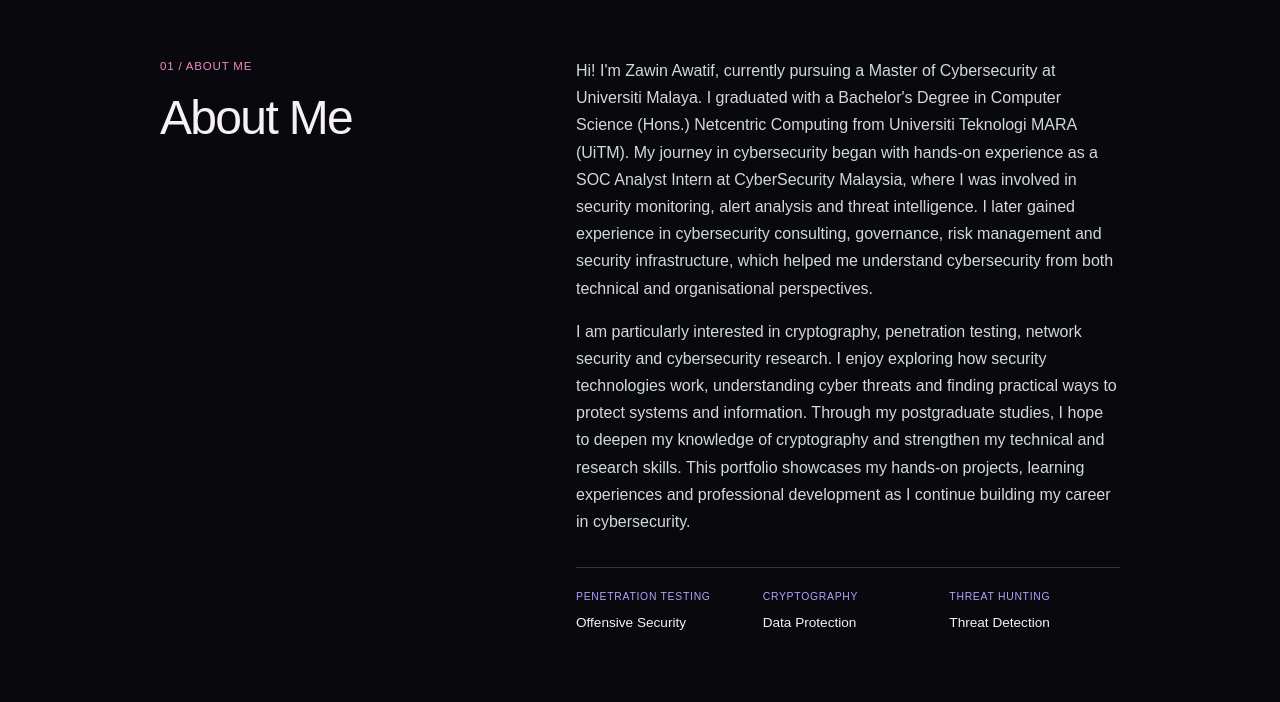
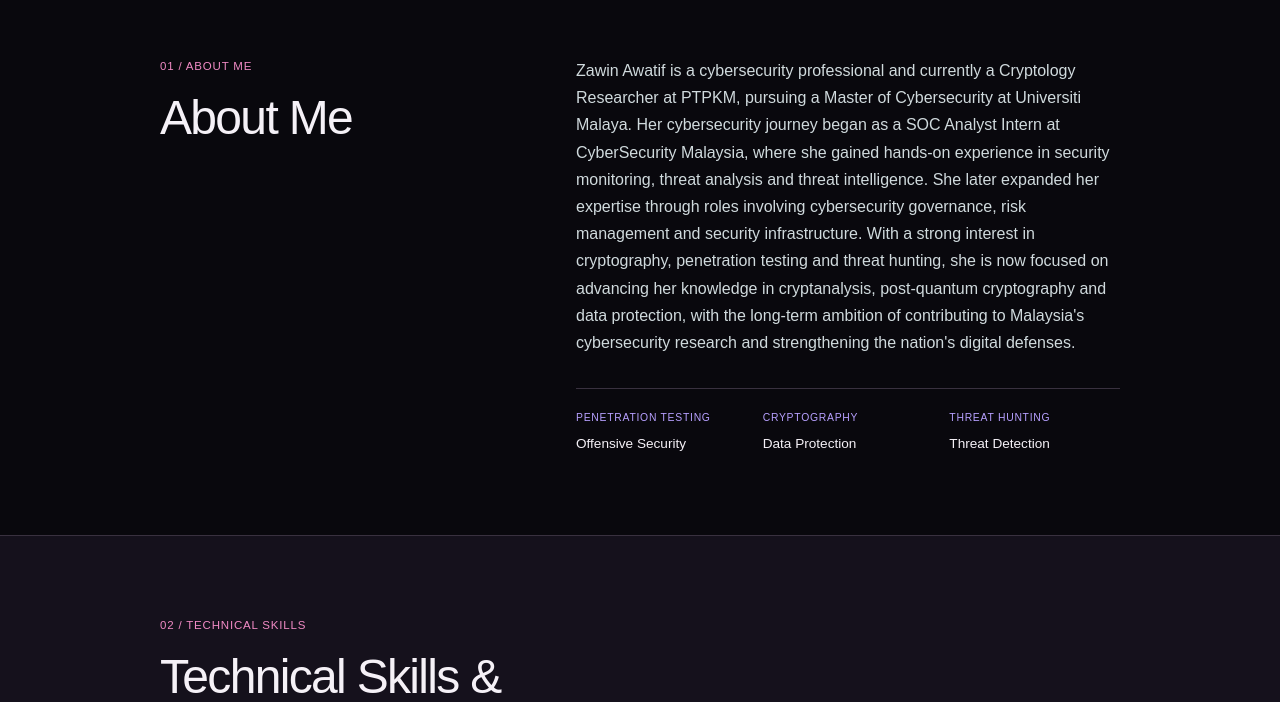
Before and after one commit to WinZapri/cybersecurity-portfolio, a Jekyll site: the page built from index.md, in a window 1280 px wide and 900 px high, scrolled down 458 px, cut to the strip 198-900 px from the top of the window. Built offline with Jekyll 4.4.1, drawn with Linux system fonts in a browser that asks for light colours.

Commit message:
content: update about me biography (#25)
* content: update about me biography

Co-authored-by: Copilot App <223556219+Copilot@users.noreply.github.com>

* style: remove highlights from about me biography

Co-authored-by: Copilot App <223556219+Copilot@users.noreply.github.com>

---------

Co-authored-by: GitHub Copilot <223556219+Copilot@users.noreply.github.com>

```diff
--- a/index.md
+++ b/index.md
@@ -23,8 +23,7 @@ description: Coursework and learning notes by Zawin Awatif, a postgraduate cyber
     <h2 id="about-title">About Me</h2>
   </div>
   <div class="section-body">
-    <p>Hi! I'm Zawin Awatif, currently pursuing a Master of Cybersecurity at Universiti Malaya. I graduated with a Bachelor's Degree in Computer Science (Hons.) Netcentric Computing from Universiti Teknologi MARA (UiTM). My journey in cybersecurity began with hands-on experience as a SOC Analyst Intern at CyberSecurity Malaysia, where I was involved in security monitoring, alert analysis and threat intelligence. I later gained experience in cybersecurity consulting, governance, risk management and security infrastructure, which helped me understand cybersecurity from both technical and organisational perspectives.</p>
-    <p>I am particularly interested in cryptography, penetration testing, network security and cybersecurity research. I enjoy exploring how security technologies work, understanding cyber threats and finding practical ways to protect systems and information. Through my postgraduate studies, I hope to deepen my knowledge of cryptography and strengthen my technical and research skills. This portfolio showcases my hands-on projects, learning experiences and professional development as I continue building my career in cybersecurity.</p>
+    <p>Zawin Awatif is a cybersecurity professional and currently a Cryptology Researcher at PTPKM, pursuing a Master of Cybersecurity at Universiti Malaya. Her cybersecurity journey began as a SOC Analyst Intern at CyberSecurity Malaysia, where she gained hands-on experience in security monitoring, threat analysis and threat intelligence. She later expanded her expertise through roles involving cybersecurity governance, risk management and security infrastructure. With a strong interest in cryptography, penetration testing and threat hunting, she is now focused on advancing her knowledge in cryptanalysis, post-quantum cryptography and data protection, with the long-term ambition of contributing to Malaysia's cybersecurity research and strengthening the nation's digital defenses.</p>
     <div class="about-meta">
       <div><span class="meta-label">Penetration Testing</span><strong>Offensive Security</strong></div>
       <div><span class="meta-label">Cryptography</span><strong>Data Protection</strong></div>
```
